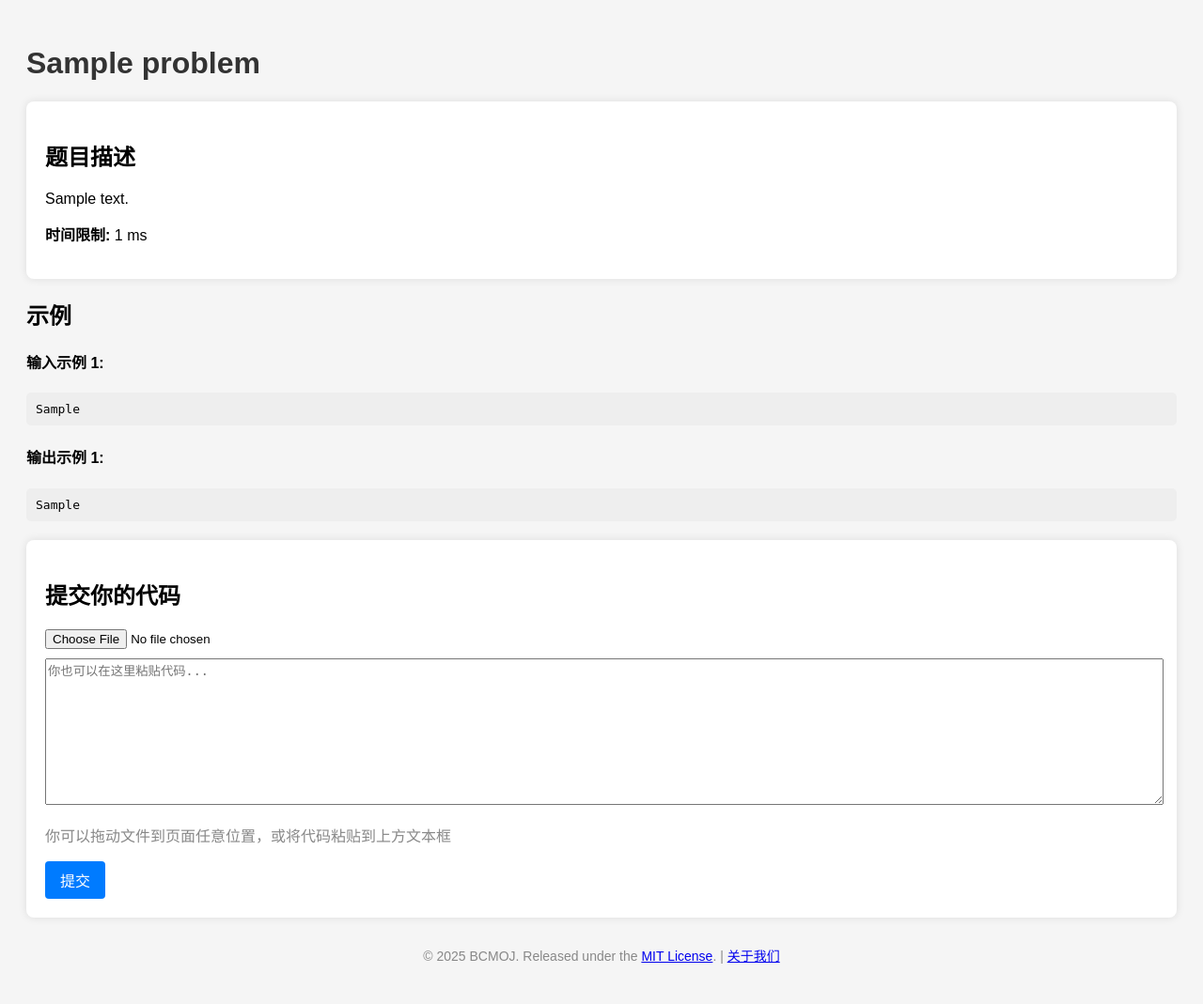
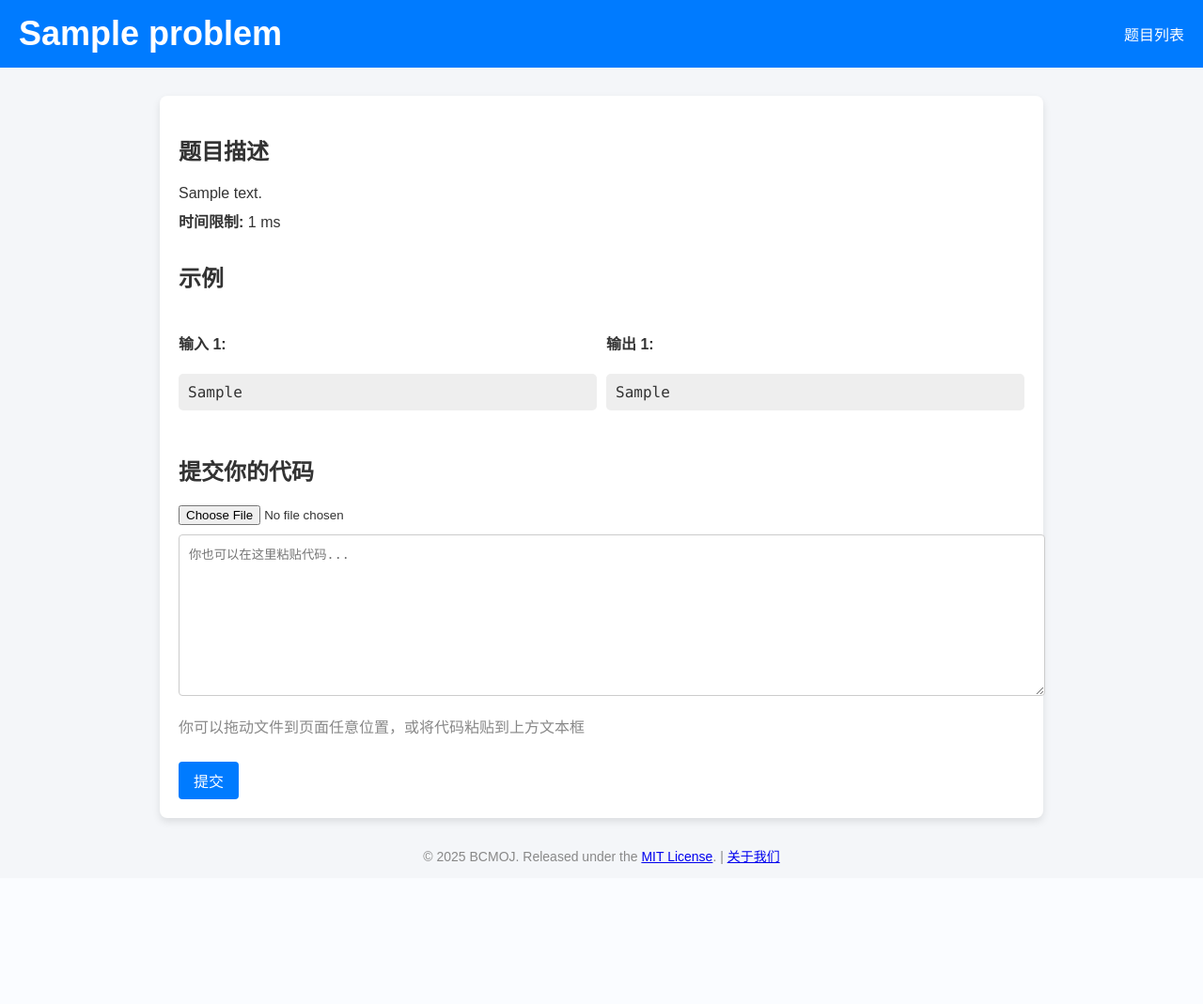
Before and after one commit to SleepingCui/BCMOJ, a Flask app: page /problem/1 in a window 1280 px wide. Shown: the whole page at 94% size. After the commit the page ends 920 px from the top, so only its background shows below. Run offline with Flask 3, Linux system fonts and the light colour scheme; a user stored in the database is signed in; tables that the repository leaves empty hold one stand-in row (values such as "Sample post").

Commit message:
优化页面结构,去除config中的watchdog

```diff
--- a/webapp/templates/problem.html
+++ b/webapp/templates/problem.html
@@ -6,49 +6,78 @@
   <style>
     body {
         font-family: "Microsoft YaHei", sans-serif;
+        background-color: #f4f6f9;
+        color: #333;
+        margin: 0;
+        padding: 0;
+        position: relative;
+    }
+
+    header {
+        background-color: #007bff;
+        color: white;
+        padding: 15px 20px;
+        display: flex;
+        justify-content: space-between;
+        align-items: center;
+    }
+
+    h1 {
+        margin: 0;
+        font-size: 36px;
+    }
+
+    .container {
+        max-width: 900px;
+        margin: 30px auto;
         padding: 20px;
-      background-color: #f5f5f5;
+        background-color: white;
+        border-radius: 8px;
+        box-shadow: 0 4px 8px rgba(0, 0, 0, 0.1);
     }
-    h1 {
-      color: #333;
+
+    .description p {
+        margin: 8px 0;
     }
-    .description {
-      background: #fff;
-      padding: 20px;
-      border-radius: 8px;
-      margin-bottom: 20px;
-      box-shadow: 0 0 10px rgba(0,0,0,0.1);
+
+    .examples {
+        margin-top: 30px;
     }
-    .examples {
+
+    .example-pair {
+        display: flex;
+        gap: 10px;
         margin-bottom: 20px;
     }
-    .examples pre {
+
+    .example-half {
+        flex: 1;
+    }
+
+    .example-half pre {
         background: #eee;
         padding: 10px;
         border-radius: 5px;
+        font-family: Consolas, monospace;
+        overflow-x: auto;
     }
-    .upload-area {
-      background: #fff;
-      padding: 20px;
-      border-radius: 8px;
-      box-shadow: 0 0 10px rgba(0,0,0,0.1);
-      margin-bottom: 20px;
+
+    .upload-area, .result-area {
+        margin-top: 30px;
     }
-    .result-area {
-      background: #fff;
-      padding: 20px;
-      border-radius: 8px;
-      box-shadow: 0 0 10px rgba(0,0,0,0.1);
+
+    textarea {
+        width: 100%;
+        margin-top: 10px;
+        font-family: Consolas, monospace;
+        padding: 10px;
+        border-radius: 4px;
+        border: 1px solid #ccc;
+        resize: vertical;
     }
-    .result-pass {
-      color: green;
-      font-weight: bold;
-    }
-    .result-fail {
-      color: red;
-      font-weight: bold;
-    }
+
     button {
+        margin-top: 10px;
         padding: 8px 16px;
         background-color: #007bff;
         color: white;
@@ -57,13 +86,26 @@
         cursor: pointer;
         font-size: 16px;
     }
+
     button:hover {
         background-color: #0056b3;
     }
+
+    .result-pass {
+        color: green;
+        font-weight: bold;
+    }
+
+    .result-fail {
+        color: red;
+        font-weight: bold;
+    }
+
     .loading {
         color: #007bff;
         font-weight: bold;
     }
+
     .footer {
         text-align: center;
         margin-top: 30px;
@@ -74,8 +116,17 @@
 </head>
 <body>
 
+<header>
   <h1>{{ problem.title }}</h1>
+  <div class="user-info">
+    <a href="/problems" style="color: white;text-decoration: none;">
+      题目列表
+    </a>
+  </div>
+</header>
 
+
+<div class="container">
   <div class="description">
     <h2>题目描述</h2>
     <p>{{ problem.description }}</p>
@@ -85,11 +136,15 @@
   <div class="examples">
     <h2>示例</h2>
     {% for example in examples %}
-    <div>
-      <h4>输入示例 {{ loop.index }}:</h4>
+      <div class="example-pair">
+        <div class="example-half">
+          <h4>输入 {{ loop.index }}:</h4>
           <pre>{{ example.input }}</pre>
-      <h4>输出示例 {{ loop.index }}:</h4>
+        </div>
+        <div class="example-half">
+          <h4>输出 {{ loop.index }}:</h4>
           <pre>{{ example.output }}</pre>
+        </div>
       </div>
     {% endfor %}
   </div>
@@ -98,21 +153,21 @@
     <h2>提交你的代码</h2>
     <form id="submitForm" method="post" enctype="multipart/form-data">
       <input type="file" name="code" id="fileInput">
-    <textarea id="codePasteArea" placeholder="你也可以在这里粘贴代码..." rows="10" style="width: 100%; margin-top: 10px;"></textarea>
+      <textarea id="codePasteArea" placeholder="你也可以在这里粘贴代码..." rows="10"></textarea>
       <p style="color: #888;">你可以拖动文件到页面任意位置，或将代码粘贴到上方文本框</p>
       <button type="submit">提交</button>
     </form>
   </div>
 
-
   <div id="resultArea" class="result-area" style="display:none;">
     <h2>评测结果</h2>
     <div id="results"></div>
   </div>
+</div>
+
 <div class="footer">
   <p>&copy; 2025 BCMOJ. Released under the <a href="https://opensource.org/licenses/MIT" target="_blank">MIT License</a>. | <a href="/about">关于我们</a></p>
 </div>
-
 
 <script>
   const resultMapping = {
@@ -137,7 +192,6 @@
     "Unknown Status": "result-default"
   };
 
-  // 拖放上传支持
   document.addEventListener('dragover', e => e.preventDefault());
   document.addEventListener('drop', e => {
     e.preventDefault();
@@ -170,6 +224,11 @@
   return;
 }
 
+resultsDiv.innerHTML = '<p class="loading">Waiting...</p>';
+resultArea.style.display = 'block';
+window.scrollTo({ top: document.body.scrollHeight, behavior: 'smooth' });
+
+
     const response = await fetch(window.location.pathname.replace('/problem/', '/submit/'), {
       method: 'POST',
       body: formData
@@ -201,8 +260,5 @@
   });
 </script>
 
-
-
-
 </body>
 </html>
```
Also changed, not shown: webapp/config.py (+1 -20 lines), webapp/templates/admin.html (+66 -100 lines), webapp/templates/problems.html (+6 -1 lines), 1 other file. Lines whose indentation alone changed are shown as unchanged.
